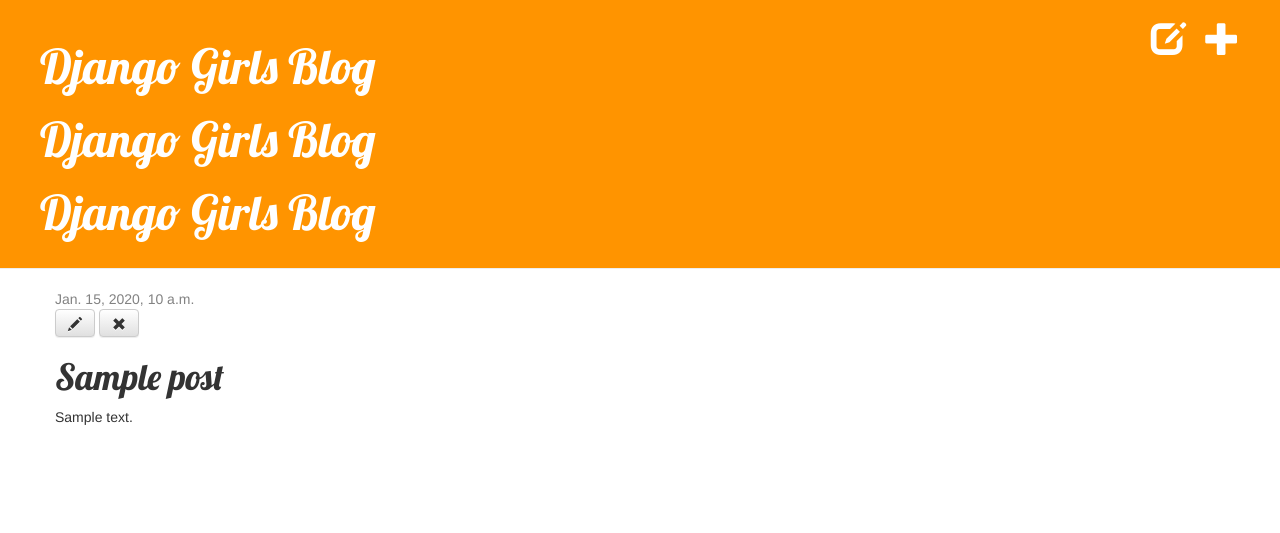
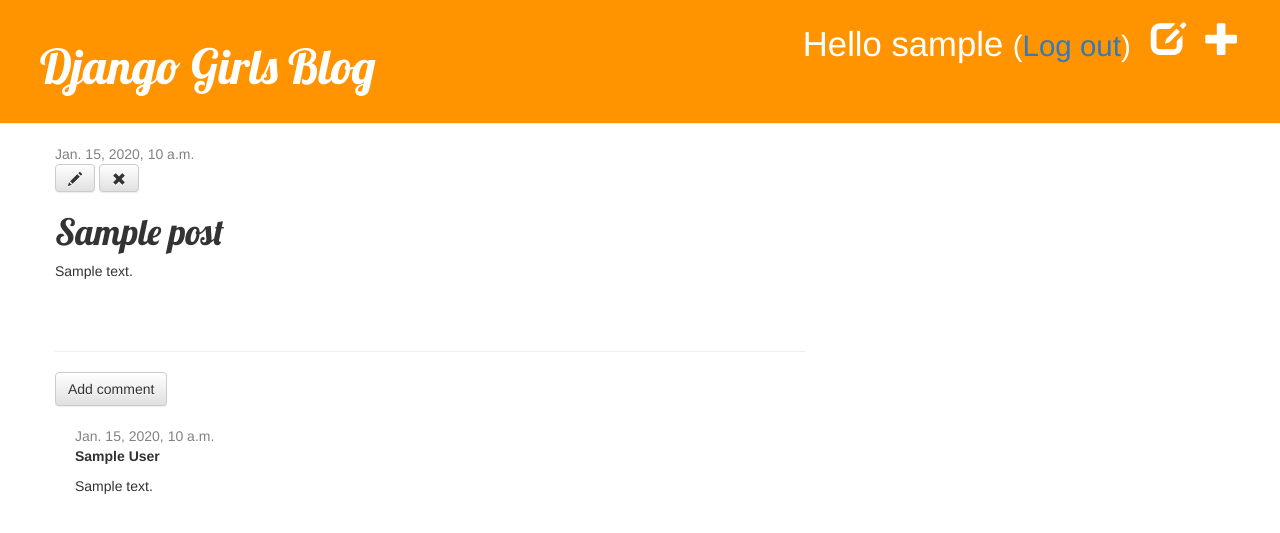
Before and after one commit to matildearagao/djangogirls, a Django app: page /post/1/ in a window 1280 px wide. Shown: the top 533 px of the page. Run offline with Django 3.2, Linux system fonts and the light colour scheme; a user stored in the database is signed in; tables that the repository leaves empty hold one stand-in row (values such as "Sample post"); some libraries are stand-ins or nearby versions.

Commit message:
blog comments

```diff
--- a/blog/admin.py
+++ b/blog/admin.py
@@ -1,6 +1,7 @@
 from django.contrib import admin
-from .models import Post
+from .models import Post, Comment
 
 
 # Register your models here.
 admin.site.register(Post)
+admin.site.register(Comment)
--- a/blog/models.py
+++ b/blog/models.py
@@ -17,3 +17,19 @@
 
     def __str__(self):
         return self.title
+    def approved_comments(self):
+        return self.comments.filter(approved_comment=True)
+
+class Comment(models.Model):
+    post = models.ForeignKey('blog.Post', on_delete=models.CASCADE, related_name='comments')
+    author = models.CharField(max_length=200)
+    text = models.TextField()
+    created_date = models.DateTimeField(default=timezone.now)
+    approved_comment = models.BooleanField(default=False)
+
+    def approve(self):
+        self.approved_comment = True
+        self.save()
+
+    def __str__(self):
+        return self.text
--- a/blog/static/css/blog.css
+++ b/blog/static/css/blog.css
@@ -44,3 +44,7 @@
 .post h1 a, .post h1 a:visited {
     color: #000000;
 }
+
+.comment {
+    margin: 20px 0px 20px 20px;
+}
--- a/blog/templates/blog/base.html
+++ b/blog/templates/blog/base.html
@@ -14,13 +14,13 @@
     {% if user.is_authenticated %}
         <a href="{% url 'post_new' %}" class="top-menu"><span class="glyphicon glyphicon-plus"></span></a>
         <a href="{% url 'post_draft_list' %}" class="top-menu"><span class="glyphicon glyphicon-edit"></span></a>
-
+        <p class="top-menu">Hello {{ user.username }} <small>(<a href="{% url 'logout' %}">Log out</a>)</small></p>
+    {% else %}
+        <a href="{% url 'login' %}" class="top-menu"><span class="glyphicon glyphicon-lock"></span></a>
     {% endif %}
     <h1><a href="/">Django Girls Blog</a></h1>
-        <h1><a href="/">Django Girls Blog</a></h1>
-        <h1><a href="/">Django Girls Blog</a></h1>
+</div>
 
-    </div>
     <div class="content container">
         <div class="row">
             <div class="col-md-8">
--- a/blog/templates/blog/post_detail.html
+++ b/blog/templates/blog/post_detail.html
@@ -16,4 +16,24 @@
     <h1>{{ post.title }}</h1>
     <p>{{ post.text|linebreaksbr }}</p>
 </div>
+<hr>
+<a class="btn btn-default" href="{% url 'add_comment_to_post' pk=post.pk %}">Add comment</a>
+
+{% for comment in post.comments.all %}
+    {% if user.is_authenticated or comment.approved_comment %}
+    <div class="comment">
+        <div class="date">
+            {{ comment.created_date }}
+            {% if not comment.approved_comment %}
+                <a class="btn btn-default" href="{% url 'comment_remove' pk=comment.pk %}"><span class="glyphicon glyphicon-remove"></span></a>
+                <a class="btn btn-default" href="{% url 'comment_approve' pk=comment.pk %}"><span class="glyphicon glyphicon-ok"></span></a>
+            {% endif %}
+        </div>
+        <strong>{{ comment.author }}</strong>
+        <p>{{ comment.text|linebreaks }}</p>
+    </div>
+    {% endif %}
+{% empty %}
+    <p>No comments here yet :(</p>
+{% endfor %}
 {% endblock %}
--- a/blog/templates/blog/post_list.html
+++ b/blog/templates/blog/post_list.html
@@ -8,6 +8,8 @@
     </div>
     <h1><a href="{% url 'post_detail' pk=post.pk %}">{{ post.title }}</a></h1>
     <p>{{ post.text|linebreaksbr }}</p>
+<a href="{% url 'post_detail' pk=post.pk %}">Comments: {{ post.approved_comments.count }}</a>
+
 </div>
 {% endfor %}
 {% endblock %}
--- a/blog/urls.py
+++ b/blog/urls.py
@@ -9,5 +9,8 @@
 	path('drafts/', views.post_draft_list, name='post_draft_list'),
 	path('post/<pk>/publish/', views.post_publish, name='post_publish'),
 	path('post/<pk>/remove/', views.post_remove, name='post_remove'),
+	path('post/<pk>/comment/', views.add_comment_to_post, name='add_comment_to_post'),
+	path('comment/<pk>/approve/', views.comment_approve, name='comment_approve'),
+	path('comment/<pk>/remove/', views.comment_remove, name='comment_remove'),
 
 ]
--- a/blog/views.py
+++ b/blog/views.py
@@ -1,9 +1,9 @@
 
 from django.shortcuts import render
 from django.utils import timezone
-from .models import Post
+from .models import Post, Comment
 from django.shortcuts import render, get_object_or_404
-from .forms import PostForm
+from .forms import PostForm, CommentForm
 from django.shortcuts import redirect
 from django.contrib.auth.decorators import login_required
 
@@ -56,3 +56,27 @@
     post = get_object_or_404(Post, pk=pk)
     post.delete()
     return redirect('post_list')
+
+def add_comment_to_post(request, pk):
+    post = get_object_or_404(Post, pk=pk)
+    if request.method == "POST":
+        form = CommentForm(request.POST)
+        if form.is_valid():
+            comment = form.save(commit=False)
+            comment.post = post
+            comment.save()
+            return redirect('post_detail', pk=post.pk)
+    else:
+        form = CommentForm()
+        return render(request, 'blog/add_comment_to_post.html', {'form': form})
+@login_required
+def comment_approve(request, pk):
+    comment = get_object_or_404(Comment, pk=pk)
+    comment.approve()
+    return redirect('post_detail', pk=comment.post.pk)
+
+@login_required
+def comment_remove(request, pk):
+    comment = get_object_or_404(Comment, pk=pk)
+    comment.delete()
+    return redirect('post_detail', pk=comment.post.pk)
--- a/mysite/urls.py
+++ b/mysite/urls.py
@@ -17,6 +17,7 @@
 from django.urls import path
 from django.contrib import admin
 
+
 from django.contrib.auth.views import LoginView, LogoutView
 
 urlpatterns = [
@@ -24,4 +25,5 @@
 	path('login/', LoginView.as_view(), name="login"),
     path('logout/', LogoutView.as_view(), name='logout', kwargs={'next_page': '/'}),
     url(r'', include('blog.urls')),
+
 ]
```
Also changed, not shown: blog/forms.py (+7 -1 lines), blog/templates/blog/add_comment_to_post.html (added, +9 -0 lines), blog/migrations/0002_comment.py (added). Lines whose indentation alone changed are shown as unchanged.
